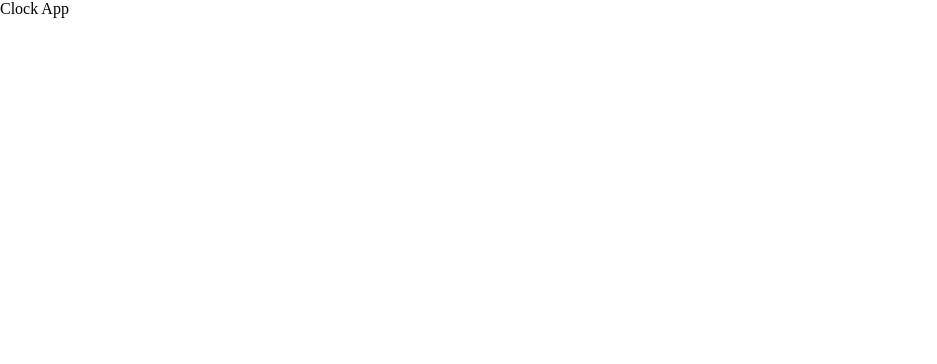
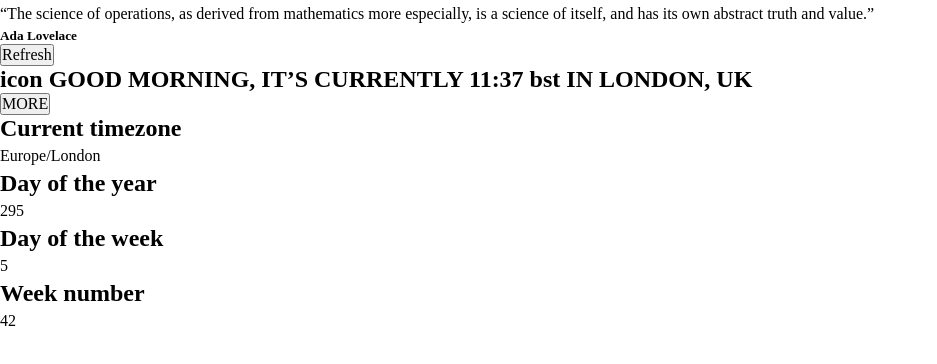
Before and after one commit to mateusbelicio/clock-app, a React (Vite) app: page / in a window 1280 px wide. Shown: the top 364 px of the page, without its empty margins (0-937 px from the left). Built offline with nearby package versions, Linux system fonts and the light colour scheme.

Commit message:
✨: app structure

```diff
--- a/index.html
+++ b/index.html
@@ -2,8 +2,13 @@
 <html lang="en">
   <head>
     <meta charset="UTF-8" />
+    <meta name="viewport" content="width=device-width, initial-scale=1.0" />
+
     <link rel="icon" type="image/svg+xml" href="/favicon-32x32.png" />
-    <meta name="viewport" content="width=device-width, initial-scale=1.0" />
+    <link rel="preconnect" href="https://fonts.googleapis.com">
+    <link rel="preconnect" href="https://fonts.gstatic.com" crossorigin>
+    <link href="https://fonts.googleapis.com/css2?family=Inter:wght@300;400;700&display=swap" rel="stylesheet">
+
     <title>Frontend Mentor | Clock app</title>
   </head>
   <body>
--- a/src/App.jsx
+++ b/src/App.jsx
@@ -1,5 +1,50 @@
 function App() {
-  return <div>Clock App</div>;
+  return (
+    <div>
+      <div className="message">
+        <div>
+          <p>
+            “The science of operations, as derived from mathematics more
+            especially, is a science of itself, and has its own abstract truth
+            and value.”
+          </p>
+          <h5>Ada Lovelace</h5>
+        </div>
+        <button>Refresh</button>
+      </div>
+
+      <main>
+        <section className="clock">
+          <h1>
+            <span>icon</span> GOOD MORNING, IT’S CURRENTLY{' '}
+            <span>11:37 bst</span> <span>IN LONDON, UK</span>
+          </h1>
+          <button>MORE</button>
+        </section>
+
+        <section className="info">
+          <ul>
+            <li>
+              <h2>Current timezone</h2>
+              <p>Europe/London</p>
+            </li>
+            <li>
+              <h2>Day of the year</h2>
+              <p>295</p>
+            </li>
+            <li>
+              <h2>Day of the week</h2>
+              <p>5</p>
+            </li>
+            <li>
+              <h2>Week number</h2>
+              <p>42</p>
+            </li>
+          </ul>
+        </section>
+      </main>
+    </div>
+  );
 }
 
 export default App;
```
